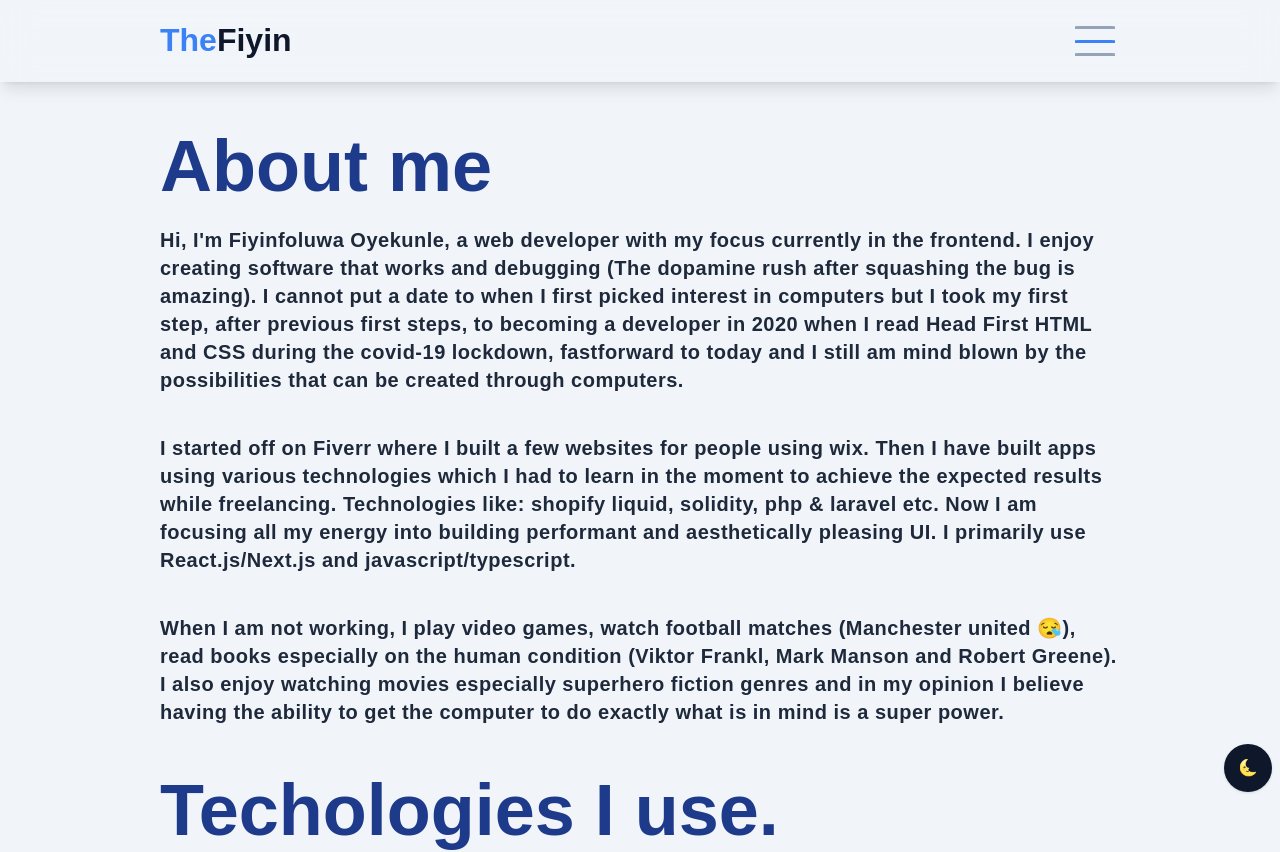
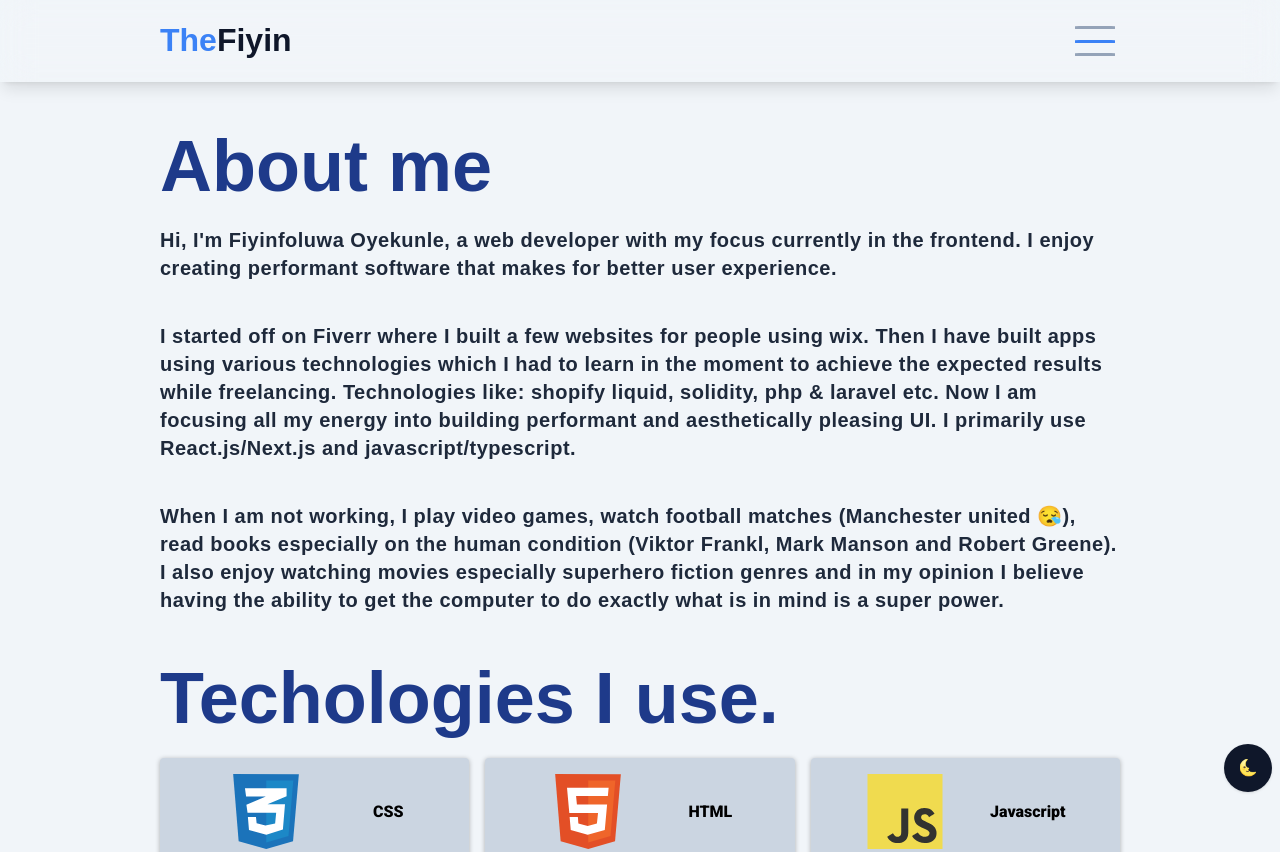
Before and after one commit to fiyintheslim/portfolio_1.0, a Next.js app: page /about in a window 1280 px wide. Shown: the top 852 px of the page. Built offline with nearby package versions, Linux system fonts and the light colour scheme; a web font is replaced by a local one.

Commit message:
content update

```diff
--- a/layouts/About.tsx
+++ b/layouts/About.tsx
@@ -13,7 +13,7 @@ const About = () => {
             I build sofware for the web.
           </h4>
           <p className={`content`}>
-          I have 2+ years of experience as a software engineer. I create high-performance online applications that provide amazing user experiences.
+          I have over 3 years of experience as a software engineer. I create performant web applications that provide amazing user experiences.
           I am currently concentrating on accessibility, performance, and the creation of immersive aesthetic experiences through design and animations.
           </p>
         </div>
--- a/pages/about.tsx
+++ b/pages/about.tsx
@@ -83,9 +83,7 @@ const About = () => {
           <h3 className={`header-1 `}>About me</h3>
           <p className={`content ${style.paragraph}`}>
             Hi, I&apos;m Fiyinfoluwa Oyekunle, a web developer with my focus currently in the frontend.
-            I enjoy creating software that works and debugging (The dopamine rush after squashing the bug is amazing). I cannot put a date to when I first picked interest in computers
-            but I took my first step, after previous first steps, to becoming a developer in 2020 when I read Head First HTML and CSS during the covid-19 lockdown,
-              fastforward to today and I still am mind blown by the possibilities that can be created through computers.
+            I enjoy creating performant software that makes for better user experience.
           </p>
           <p className={`content ${style.paragraph}`}>
             I started off on Fiverr where I built a few websites for people using wix.
```
